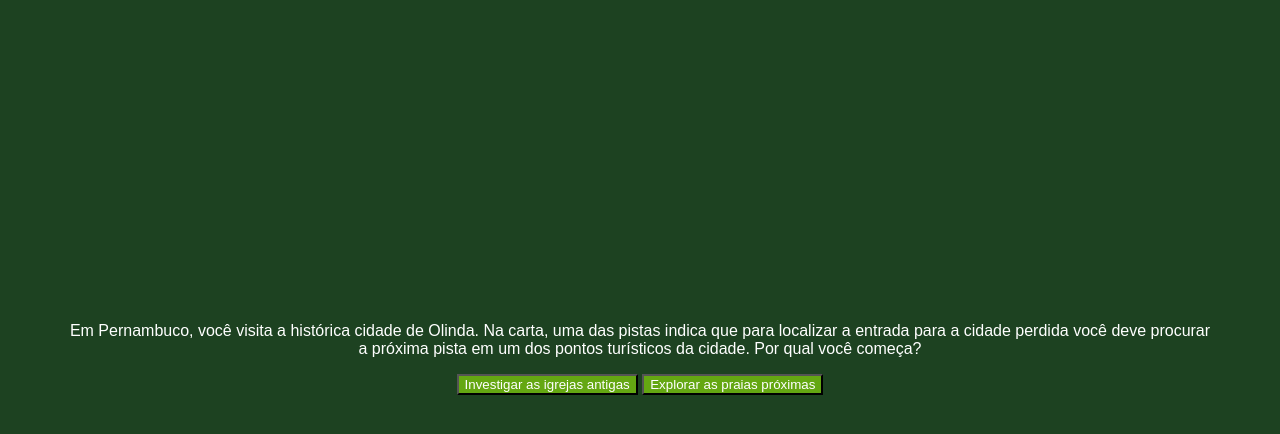
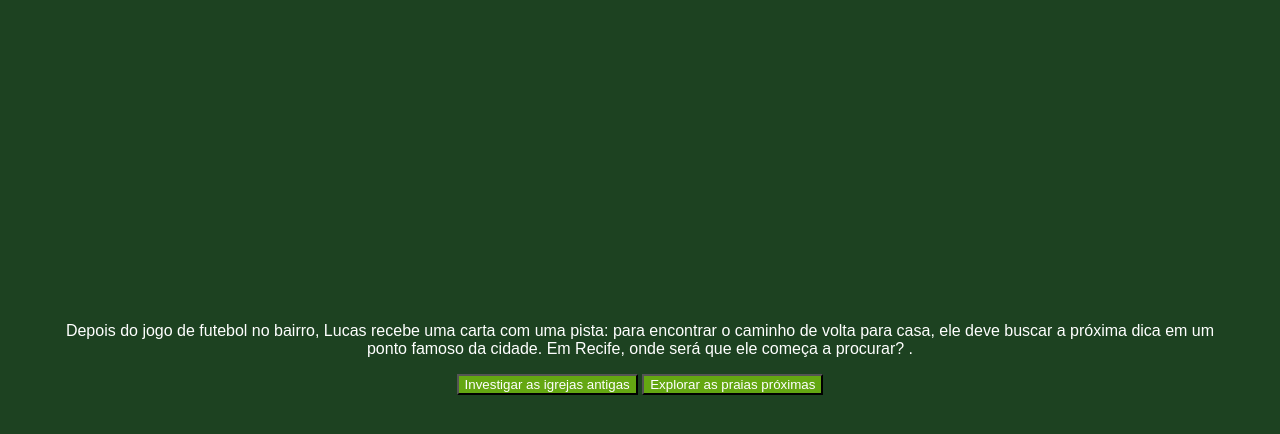
Before and after one commit to nicolasoliveiracorrea-netizen/criando-uma-aventura-A, a plain HTML site: page index.html in a window 1280 px wide. Both pictures are taken after a click on the button "Pernambuco". Drawn offline with Linux system fonts and the light colour scheme; a web font is replaced by a local one.

Commit message:
Update index.html

```diff
--- a/index.html
+++ b/index.html
@@ -25,7 +25,8 @@
             <button class="btn-proximo" data-proximo="4">Desistir e voltar para casa</button>
         </div>
         <div class="passo" id="passo-2">
-            <p>Em Pernambuco, você visita a histórica cidade de Olinda. Na carta, uma das pistas indica que para localizar a entrada para a cidade perdida você deve procurar a próxima pista em um dos pontos turísticos da cidade. Por qual você começa?</p>
+            <p>Depois do jogo de futebol no bairro, Lucas recebe uma carta com uma pista: para encontrar o caminho de volta para casa, ele deve buscar a próxima dica em um ponto famoso da cidade. Em Recife, onde será que ele começa a procurar?
+. </p>
             <button class="btn-proximo" data-proximo="5">Investigar as igrejas antigas</button>
             <button class="btn-proximo" data-proximo="6">Explorar as praias próximas</button>
         </div>
```
